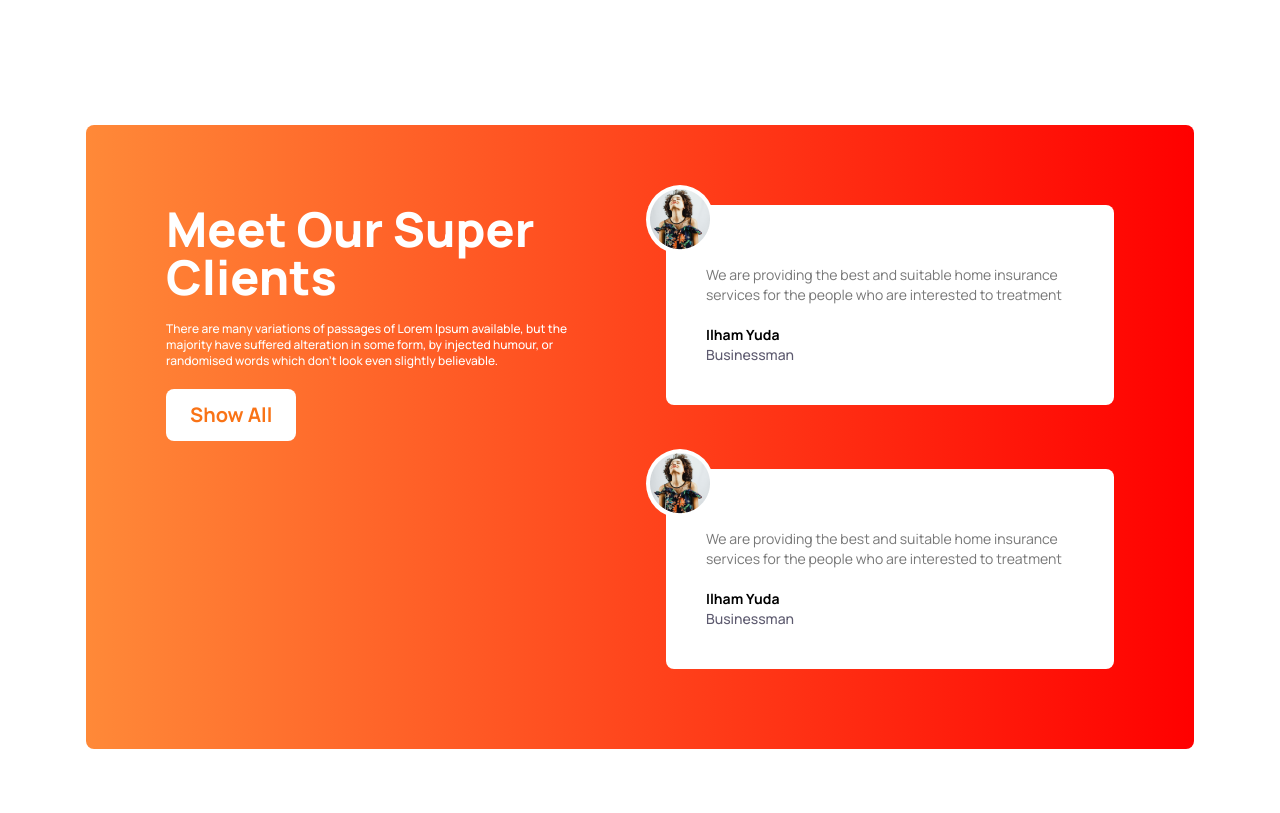
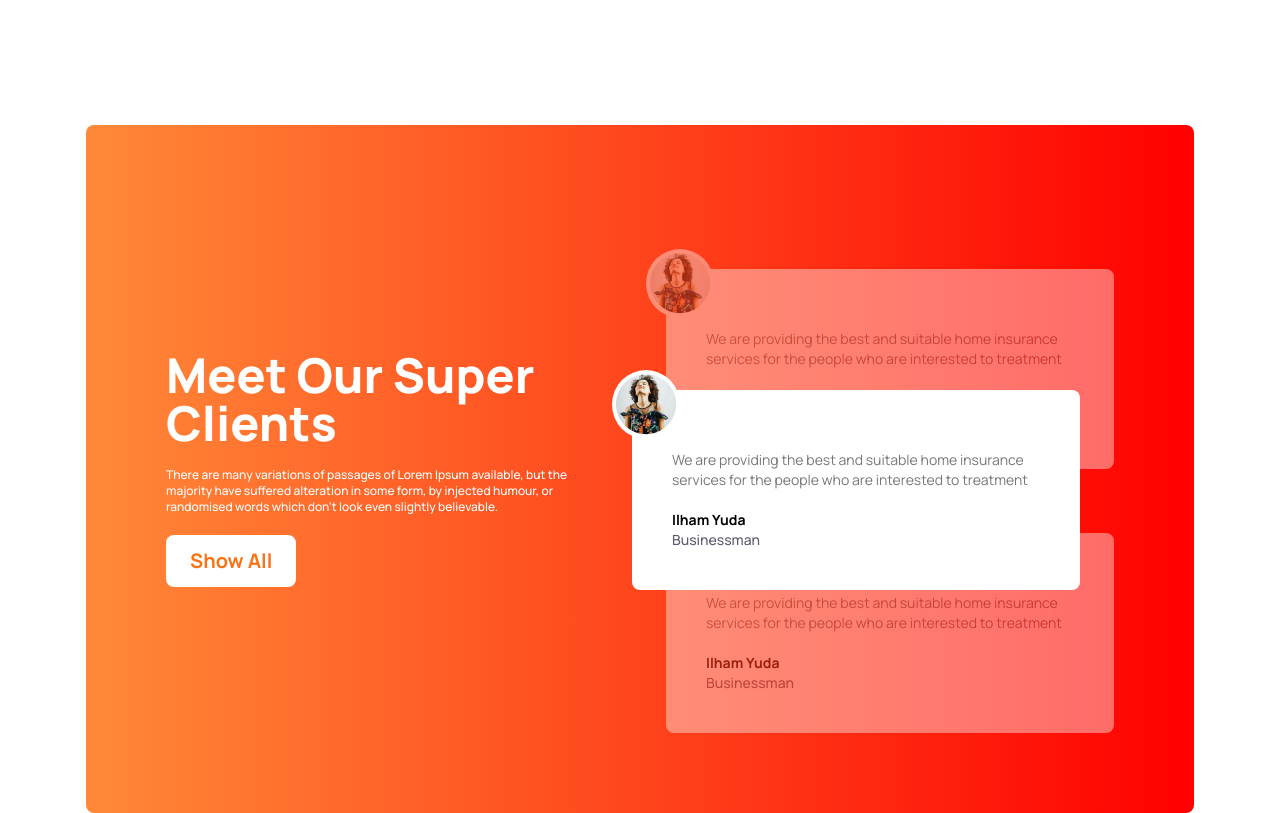
Before and after one commit to ibrahimaltr17/ph-tea-house, a plain HTML site: page index.html in a window 1280 px wide. Shown: the part 1923-2736 px from the top of the page. Before the commit the page ends 2672 px from the top, so only its background shows below. Drawn offline with nearby package versions, Linux system fonts and the light colour scheme.

Commit message:
client section updated

```diff
--- a/index.html
+++ b/index.html
@@ -92,7 +92,7 @@
 
         <!-- Tea overview Section start -->
         <section class="tea-overview lg:flex gap-10">
-            <div class="overview-image lg:w-1/2 grid grid-cols-1 sm:grid-cols-2 grid-rows-3 gap-8 md:mr-10">
+            <div class="overview-image lg:w-1/2 grid grid-cols-2 grid-rows-3 gap-8 md:mr-10">
                 <div class="bg-gradient-to-r from-red-100 to-orange-100 rounded-lg row-span-1 " ></div>
                 <div class="  bg-gradient-to-t from-[#ebdbbb] to-[#d3ccbd] rounded-lg row-span-2 p-8">
                     <img class="m-auto" src="images/fresh-1.png" alt="">
@@ -120,27 +120,16 @@
         <!-- Tea overview Section End -->
 
         <!-- Client Review Start -->
-        <section class="mt-32 rounded-lg bg-gradient-to-r from-[#FF8938] to-[#FF0000] p-20 flex justify-between">
+        <section class="mt-32 rounded-lg bg-gradient-to-r from-[#FF8938] to-[#FF0000] p-4 md:p-20 md:flex justify-between items-center">
             <div class="review-text text-white max-w-md space-y-5">
-                <h2 class="md:text-5xl sm:text-3xl font-extrabold">Meet Our Super Clients</h2>
+                <h2 class="md:text-5xl text-3xl font-extrabold">Meet Our Super Clients</h2>
                 <p class="text-sm sm:text-xs font-medium">There are many variations of passages of Lorem Ipsum available, but the majority have suffered alteration in some form, by injected humour, or randomised words which don't look even slightly believable. </p>
                 <button class="py-3 px-6 bg-white text-xl rounded-lg text-orange-500 font-bold">Show All</button>
             </div>
             <div class="review space-y-16 relative">
-                <div class="review-box max-w-md p-10 bg-white rounded-lg space-y-5 z-10 relative">
-                    <div class="profile-picture bg-white rounded-[50%] absolute top-[-20px] left-[-20px] p-1">
-                        <img class="" src="images/client.png" alt="">
-                    </div>
-                    <div class="client-message">
-                        <p class="text-[#777777] text-sm ">We are providing the best and suitable home insurance services for the people who are interested to treatment</p>
-                    </div>
-                    <div class="client-profile">
-                        <h6 class="text-sm font-bold">Ilham Yuda</h6>
-                        <p class="text-sm font-medium text-[#5D5A6F]">Businessman</p>
-                    </div>
-                </div>
-                <div class="absolute top-0 -z-50">
-                    <div class="review-box max-w-md p-10 bg-white rounded-lg space-y-5 relative">
+
+                <div class="absolute z-10 top-[35%] md:left-[-10px]">
+                    <div class="review-box max-w-md ml-6  p-10 bg-white rounded-lg space-y-5 relative">
                         <div class="profile-picture bg-white rounded-[50%] absolute top-[-20px] left-[-20px] p-1">
                             <img class="" src="images/client.png" alt="">
                         </div>
@@ -153,7 +142,21 @@
                         </div>
                     </div>
                 </div>
-                <div class="review-box max-w-md p-10 bg-white rounded-lg z-10 space-y-5 relative">
+
+                <div class="review-box max-w-md ml-12  p-10 bg-white rounded-lg space-y-5 relative opacity-40">
+                    <div class="profile-picture bg-white rounded-[50%] absolute top-[-20px] left-[-20px] p-1">
+                        <img class="" src="images/client.png" alt="">
+                    </div>
+                    <div class="client-message">
+                        <p class="text-[#777777] text-sm ">We are providing the best and suitable home insurance services for the people who are interested to treatment</p>
+                    </div>
+                    <div class="client-profile">
+                        <h6 class="text-sm font-bold">Ilham Yuda</h6>
+                        <p class="text-sm font-medium text-[#5D5A6F]">Businessman</p>
+                    </div>
+                </div>
+
+                <div class="review-box max-w-md ml-12  p-10 bg-white rounded-lg  space-y-5 relative opacity-40">
                     <div class="profile-picture bg-white rounded-[50%] absolute top-[-20px] left-[-20px] p-1">
                         <img class="" src="images/client.png" alt="">
                     </div>
```
